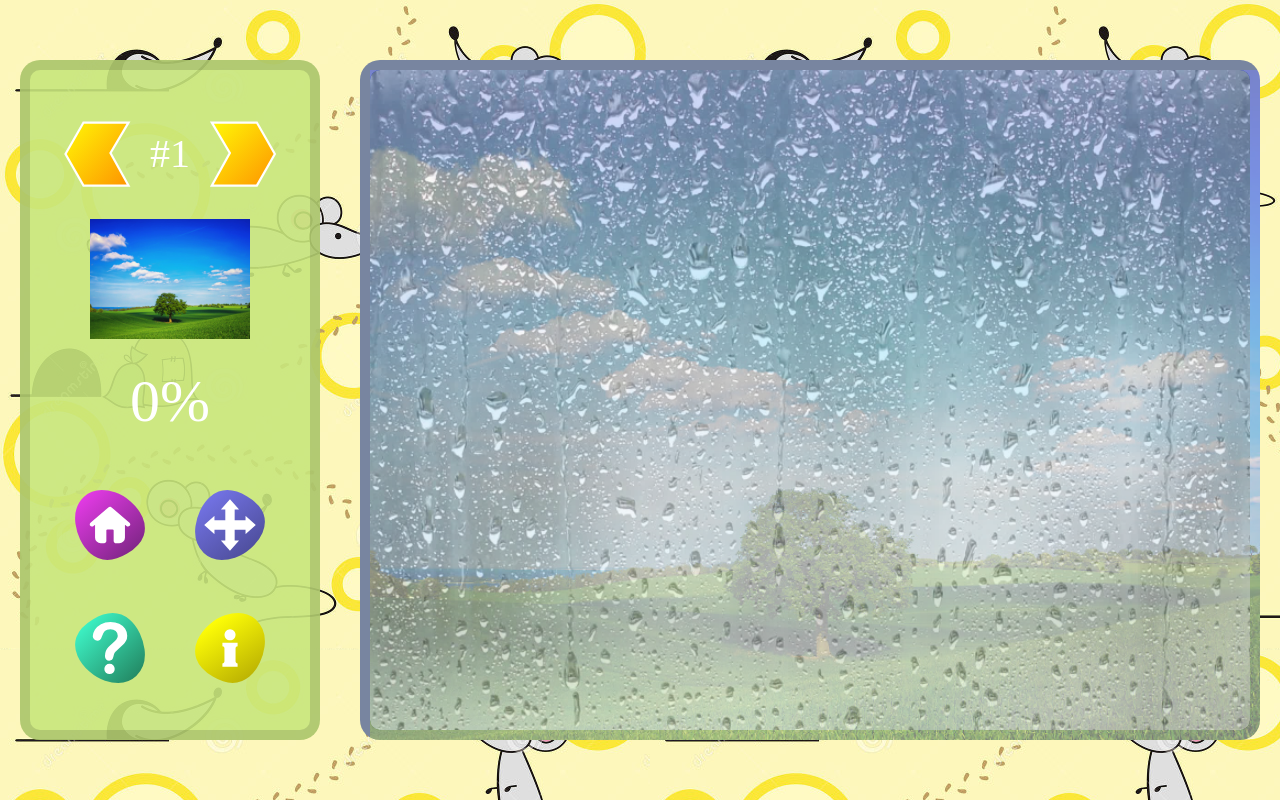
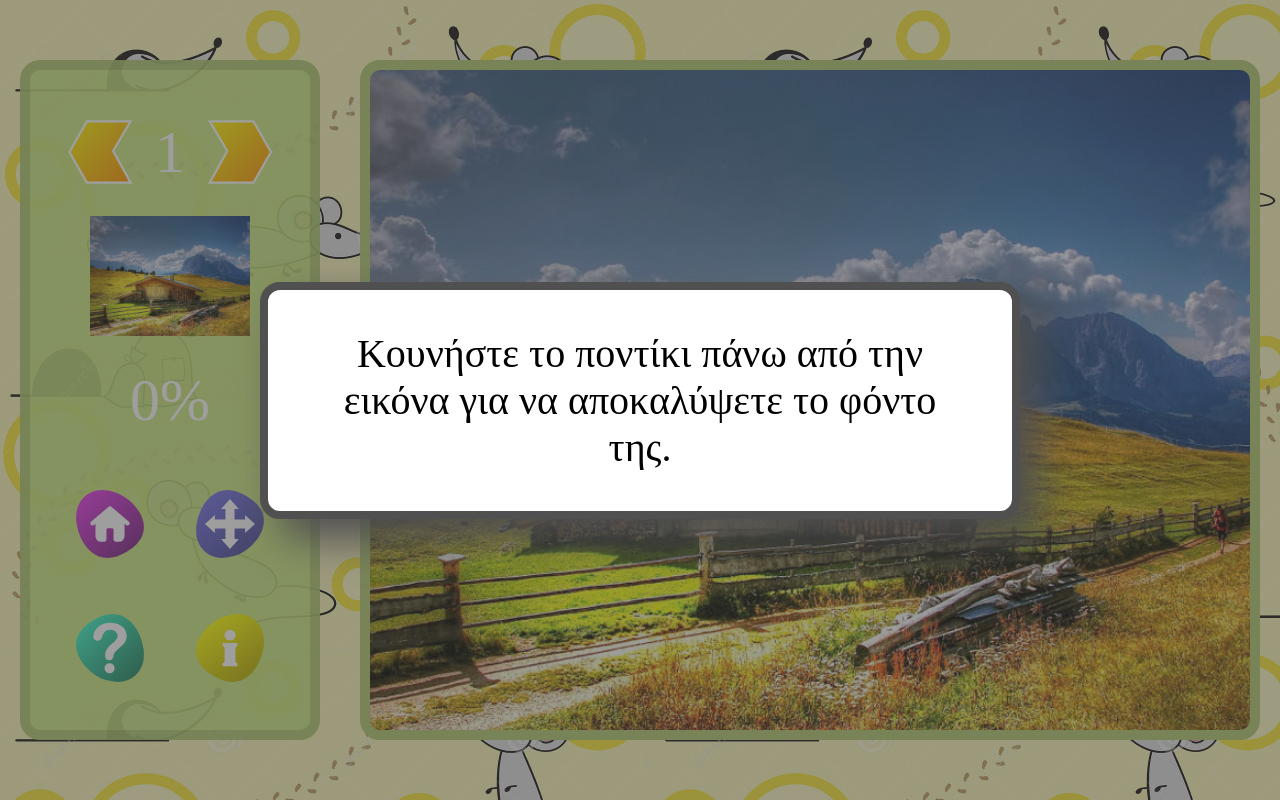
Before and after one commit to photodentro/erase, a plain HTML site: page index.html in a window 1280 px wide. Both pictures are taken after a click on the picture 110 px from the left and 648 px from the top of the page. Drawn offline with Linux system fonts and the light colour scheme.

Commit message:
Implement 4 levels.

```diff
--- a/activity.css
+++ b/activity.css
@@ -66,56 +66,30 @@ body {
   text-align: center;
 }
 
-#sidediv {
-  background-color: rgba(200,230,125,0.9);
-  border: 0.5em solid rgba(100,115,67,0.25);
-  border-radius: 1em;
-  height: 34em;
-  width: 15em;
-  padding: 1em;
-}
-
-.menuicon {
-  width: 4em;
-  height: 4em;
-  cursor: pointer;
-  border: 0.2em solid transparent;
-}
-
-.menuicon:hover {
-  border-: 0.2em solid skyblue;
-  -webkit-filter: brightness(120%) contrast(1.2);
-  filter: brightness(120%) contrast(1.2);
-}
-
-#level {
-  font-size: 2em;
-}
-
-#percent {
-  font-size: 3em;
-  margin: 0;
-}
-
 #maindiv {
   height: 34em;
   width: 45em;
+  -webkit-animation: menubar_animation;
+  animation-name: menubar_animation;
+  -webkit-animation-duration: 4s;
+  animation-duration: 4s;
 }
 
 #mainCanvas {
-  background: rgb(10,37,91) url('resource/background.jpg') no-repeat;
-  -webkit-background-size: 45em 34em;
-  -moz-background-size: 45em 34em;
-  -o-background-size: 45em 34em;
-  background-size: 45em 34em;
-  height: 34em;
-  width: 45em;
-  border: 0.5em solid rgba(230,230,230,0.5);
+  background: rgb(10,37,91) url('resource/background0.jpg') no-repeat center center;
+  -webkit-background-size: 44em 33em;
+  -moz-background-size: 44em 33em;
+  -o-background-size: 44em 33em;
+  background-size: 44em 33em;
+  height: 33em;
+  width: 44em;
+  border: 0.5em solid rgba(179,202,115,1);
+  box-sizing: content-box;  /* Otherwise some background is hidden under the canvas */
   border-radius: 1em;
 }
 
 #thumbCanvas {
-  background: rgb(10,37,91) url('resource/background.jpg') no-repeat;
+  background: rgb(10,37,91) url('resource/background0.jpg') no-repeat;
   -webkit-background-size: 8em 6em;
   -moz-background-size: 8em 6em;
   -o-background-size: 8em 6em;
@@ -123,3 +97,76 @@ body {
   height: 6em;
   width: 8em;
 }
+
+@-webkit-keyframes menubar_animation {
+  from { transform: scale(0); }
+}
+
+@keyframes menubar_animation {
+  from { transform: scale(0); }
+}
+
+#menubar {
+  height: 34em;
+  width: 15em;
+  padding: 1em;
+  display: flex;
+  align-items: center;
+  background-color: rgba(200,230,125,0.9);
+  border: 0.5em solid rgba(100,115,67,0.25);
+  border-radius: 1em;
+  -webkit-animation: menubar_animation;
+  animation-name: menubar_animation;
+  -webkit-animation-duration: 4s;
+  animation-duration: 4s;
+}
+
+#menubar img {
+  width: 3.5em;
+  height: 3.5em;
+  margin: 0.5em;
+  cursor: pointer;
+}
+
+#menubar img:hover {
+  -webkit-filter: brightness(120%) contrast(1.2);
+  filter: brightness(120%) contrast(1.2);
+  transform: scale(1.1);
+}
+
+#menubar img:active {
+  -webkit-filter: brightness(80%) contrast(1.2) !important;
+  filter: brightness(80%) contrast(1.2) !important;
+  transform: scale(1);
+}
+
+#menubar p {
+  display: inline;
+  font-size: 3em;
+  margin: 0;
+}
+
+#help {
+  display: none;  /* javascript toggles that to flex */
+  align-items: center;
+  justify-content: center;
+  position: fixed;
+  background-color: rgba(63,63,63,0.5);
+  width: 100%;
+  height: 100%;
+  top: 0;  /* IE and old webview ignore "fixed" for flex childs */
+  left: 0;
+}
+
+#help .dialog {
+  text-align: center;
+  width: 19em;
+  background-color: rgb(255,255,255);
+  color: rgb(0,0,0);
+  padding: 1em;
+  border: 0.2em solid rgb(80,80,80);
+  border-radius: 0.5em;
+  -webkit-filter: drop-shadow(0.5em 0.5em 0.5em rgb(80,80,80));
+  filter: drop-shadow(0.5em 0.5em 0.5em rgb(80,80,80));
+  font-size: 2em;
+}
--- a/activity.js
+++ b/activity.js
@@ -3,6 +3,12 @@ Copyright (C) 2018 Alkis Georgopoulos <alkisg@gmail.com>.
 SPDX-License-Identifier: CC-BY-SA-4.0
 */
 var act = null;  // activity object, see initActivity()
+
+function onError(message, source, lineno, colno, error) {
+  alert(sformat('Σφάλμα προγραμματιστή!\n'
+    + 'message: {}\nsource: {}\nlineno: {}\ncolno: {}\nerror: {}',
+  message, source, lineno, colno, error));
+}
 
 // ES6 string templates don't work in old Android WebView
 function sformat(format) {
@@ -24,18 +30,39 @@ function ge(element) {
   return document.getElementById(element);
 }
 
-function onPrevious(event) {
-  initActivity();
+function onResize(event) {
+  var w = window.innerWidth;
+  var h = window.innerHeight;
+  if (w / h < 640 / 360) {
+    document.body.style.fontSize = sformat('{}px', 10 * w / 640);
+  } else {
+    document.body.style.fontSize = sformat('{}px', 10 * h / 360);
+  }
 }
 
-function onNext(event) {
-  initActivity();
+function doPreventDefault(event) {
+  event.preventDefault();
 }
 
-function onToggleFullScreen(event) {
+function onHome(event) {
+  window.history.back();
+}
+
+function onHelp(event) {
+  ge('help').style.display = 'flex';
+}
+
+function onHelpHide(event) {
+  ge('help').style.display = '';
+}
+
+function onAbout(event) {
+  window.open('credits/index_DS_II.html');
+}
+
+function onFullScreen(event) {
   var doc = window.document;
   var docEl = doc.documentElement;
-
   var requestFullScreen = docEl.requestFullscreen || docEl.mozRequestFullScreen
     || docEl.webkitRequestFullScreen || docEl.msRequestFullscreen;
   var cancelFullScreen = doc.exitFullscreen || doc.mozCancelFullScreen
@@ -49,16 +76,12 @@ function onToggleFullScreen(event) {
   }
 }
 
-function onHome(event) {
-  window.history.back();
+function onPrevious(event) {
+  initLevel(act.level - 1);
 }
 
-function onHelp(event) {
-  alert('Κουνήστε το ποντίκι πάνω από την εικόνα για να αποκαλύψετε το φόντο της.');
-}
-
-function onAbout(event) {
-  window.open('credits/index_DS_II.html');
+function onNext(event) {
+  initLevel(act.level + 1);
 }
 
 function drawLine(pt1, pt2) {
@@ -129,17 +152,13 @@ function localCoords(event) {
 }
 
 function onMouseOver(event) {
-  if (act) {
-    act.pt = localCoords(event);
-    drawLine(act.pt, act.pt);
-  }
+  act.pt = localCoords(event);
+  drawLine(act.pt, act.pt);
 }
 
 function onMouseOut(event) {
-  if (act) {
-    drawLine(act.pt, localCoords(event));
-    act.pt = { x: -1, y: -1 };
-  }
+  drawLine(act.pt, localCoords(event));
+  act.pt = { x: -1, y: -1 };
 }
 
 function onMouseMove(event) {
@@ -150,12 +169,16 @@ function onMouseMove(event) {
 }
 
 function touchToMouseEvent(event, strMouseEvent) {
-  var touch = event.touches[0];
-  var mouseEvent = new MouseEvent(strMouseEvent, {
-    clientX: touch.clientX,
-    clientY: touch.clientY,
+  var mouseEvent;
+
+  if (strMouseEvent !== 'mouseup') {
+    act.mouseX = event.touches[0].clientX;
+    act.mouseY = event.touches[0].clientY;
+  }
+  mouseEvent = new MouseEvent(strMouseEvent, {
+    clientX: act.mouseX,
+    clientY: act.mouseY,
   });
-
   act.canvas.dispatchEvent(mouseEvent);
 }
 
@@ -171,55 +194,76 @@ function onTouchEnd(event) {
   touchToMouseEvent(event, 'mouseup');
 }
 
-function onResize() {
-  var w = window.innerWidth;
-  var h = window.innerHeight;
-  if (w / h < 640 / 360) {
-    document.body.style.fontSize = sformat('{}px', 10 * w / 640);
-  } else {
-    document.body.style.fontSize = sformat('{}px', 10 * h / 360);
-  }
+function initLevel(newLevel) {
+  // Internal level number is zero-based; but we display it as 1-based.
+  // We allow/fix newLevel if it's outside its proper range.
+  var numLevels = 4;
+  var ctc;
+  var ctt;
+
+  act.level = (newLevel + numLevels) % numLevels;
+  ctc = act.canvas.getContext('2d');
+  ctc.globalCompositeOperation = 'copy';
+  ctc.globalAlpha = act.alphas[act.level];
+  ge('mainCanvas').style.backgroundImage = sformat('url(resource/background{}.jpg)', act.level);
+  ge('thumbCanvas').style.backgroundImage = ge('mainCanvas').style.backgroundImage;
+  ctc.drawImage(act.foregrounds[act.level], 0, 0, ctc.canvas.width, ctc.canvas.height);
+  ctt = act.thumb.getContext('2d');
+  ctt.globalCompositeOperation = 'copy';
+  ctt.clearRect(0, 0, ctt.canvas.width, ctt.canvas.height);
+  ge('percent').innerHTML = '0%';
+  ge('level').innerHTML = act.level + 1;
 }
 
-function addEvents() {
-  document.body.onresize = onResize;
-  ge('bar_previous').onclick = onPrevious;
-  ge('bar_next').onclick = onNext;
-  ge('bar_home').onclick = onHome;
-  ge('bar_fullscreen').onclick = onToggleFullScreen;
-  ge('bar_help').onclick = onHelp;
-  ge('bar_about').onclick = onAbout;
+function initActivity() {
+  var i;
+
+  act = {
+    level: 0,
+    pt: { x: -1, y: -1 },
+    thumb: ge('thumbCanvas'),
+    canvas: ge('mainCanvas'),
+    alphas: [0.8, 1, 1],
+    backgrounds: [],
+    foregrounds: [],
+    mouseX: 0,  // The ontouchend event doesn't contain any coords,
+    mouseY: 0,  // so we keep the last ontouchmove ones.
+  };
+  onResize();
+  // Image preloading
+  for (i = 0; i < 4; i += 1) {
+    act.backgrounds.push(new Image());
+    act.backgrounds[i].src = sformat('resource/background{}.jpg', i);
+    act.foregrounds.push(new Image());
+    act.foregrounds[i].src = sformat('resource/foreground{}.jpg', i);
+  }
+  ge('foreground').src = act.foregrounds[1].src;
   ge('mainCanvas').onmouseover = onMouseOver;
   ge('mainCanvas').onmouseout = onMouseOut;
   ge('mainCanvas').onmousemove = onMouseMove;
   ge('mainCanvas').ontouchstart = onTouchStart;
   ge('mainCanvas').ontouchmove = onTouchMove;
   ge('mainCanvas').ontouchend = onTouchEnd;
+  document.body.onresize = onResize;
+  document.body.oncontextmenu = doPreventDefault;
+  ge('bar_home').onclick = onHome;
+  ge('bar_help').onclick = onHelp;
+  ge('help').onclick = onHelpHide;
+  ge('bar_about').onclick = onAbout;
+  ge('bar_fullscreen').onclick = onFullScreen;
+  ge('bar_previous').onclick = onPrevious;
+  ge('bar_next').onclick = onNext;
+  for (i = 0; i < document.images.length; i += 1) {
+    document.images[i].ondragstart = doPreventDefault;
+  }
+  initLevel(act.level);
 }
 
-function initActivity() {
-  var ctc;
-  var ctt;
-  var img;
-
-  if (!act) {  // first run
-    addEvents();
-  }
-  act = {
-    pt: { x: -1, y: -1 },
-    thumb: ge('thumbCanvas'),
-    canvas: ge('mainCanvas'),
-  };
-  ctc = act.canvas.getContext('2d');
-  ctc.globalCompositeOperation = 'copy';
-  ctc.globalAlpha = 0.8;
-  img = ge('foreground');
-  ctc.drawImage(img, 0, 0, ctc.canvas.width, ctc.canvas.height);
-  ctt = act.thumb.getContext('2d');
-  ctt.globalCompositeOperation = 'copy';
-  ctt.clearRect(0, 0, ctt.canvas.width, ctt.canvas.height);
-  ge('percent').innerHTML = '0%';
+window.onerror = onError;
+window.onload = initActivity;
+// Call onResize even before the images are loaded
+if (document.readyState === 'loading') {
+  document.addEventListener('DOMContentLoaded', onResize);
+} else {  // `DOMContentLoaded` already fired
   onResize();
 }
-
-window.onload = initActivity;
--- a/index.html
+++ b/index.html
@@ -5,18 +5,18 @@ SPDX-License-Identifier: CC-BY-SA-4.0
 -->
 <html lang="el" class="fvp">
 <head>
-  <meta charset="UTF-8"/>
+  <meta charset="UTF-8">
   <title>Σβήσιμο οθόνης με σύρσιμο του ποντικιού</title>
   <link rel="stylesheet" type="text/css" href="activity.css">
   <script src="activity.js"></script>
 </head>
 <body class="fvp fhp">
 <div id="topdiv">
-  <div id="sidediv" class="fvp">
+  <div id="menubar" class="fvp">
     <div class="fvc fhp">
-      <img id="bar_previous" src="resource/bar_previous.svg" alt="Προηγούμενο" title="Προηγούμενο" class="menuicon">
+      <img id="bar_previous" src="resource/bar_previous.svg" alt="Προηγούμενο" title="Προηγούμενο">
       <p id="level">#1</p>
-      <img id="bar_next" src="resource/bar_next.svg" alt="Επόμενο" title="Επόμενο" class="menuicon">
+      <img id="bar_next" src="resource/bar_next.svg" alt="Επόμενο" title="Επόμενο">
     </div>
     <div class="fvc fhp">
       <canvas id="thumbCanvas" width="8" height="6">
@@ -27,20 +27,21 @@ SPDX-License-Identifier: CC-BY-SA-4.0
       <p id="percent">0%</p>
     </div>
     <div class="fvc fhp">
-      <img id="bar_home" src="resource/bar_home.svg" alt="Αρχική" title="Επιστροφή στην αρχική σελίδα" class="menuicon">
-      <img id="bar_fullscreen" src="resource/bar_fullscreen.svg" alt="Πλήρης οθόνη" title="Πλήρης οθόνη" class="menuicon">
+      <img id="bar_home" src="resource/bar_home.svg" alt="Αρχική" title="Επιστροφή στην αρχική σελίδα">
+      <img id="bar_fullscreen" src="resource/bar_fullscreen.svg" alt="Πλήρης οθόνη" title="Πλήρης οθόνη">
     </div>
     <div class="fvc fhp">
-      <img id="bar_help" src="resource/bar_help.svg" alt="Βοήθεια" title="Βοήθεια" class="menuicon">
-      <img id="bar_about" src="resource/bar_about.svg" alt="Περί" title="Περί" class="menuicon">
+      <img id="bar_help" src="resource/bar_help.svg" alt="Βοήθεια" title="Βοήθεια">
+      <img id="bar_about" src="resource/bar_about.svg" alt="Περί" title="Περί">
     </div>
   </div>
   <div id="maindiv" class="fvp fhp">
     <canvas id="mainCanvas" width="800" height="600">
       Your browser doesn't support HTML5!
     </canvas>
-    <img id="foreground" src="resource/foreground.jpg" class="hidden">
+    <img id="foreground" src="resource/foreground0.jpg" alt="" class="hidden">
   </div>
 </div>
+<div id="help"><div class="dialog">Κουνήστε το ποντίκι πάνω από την εικόνα για να αποκαλύψετε το φόντο της.</div></div>
 </body>
 </html>
```
Also changed, not shown: resource/background.jpg (deleted), resource/background0.jpg (added), resource/background1.jpg (added), resource/background2.jpg (added), resource/background3.jpg (added), resource/foreground.jpg (deleted), resource/foreground0.jpg (added), resource/foreground1.jpg (added), resource/foreground2.jpg (added), resource/foreground3.jpg (added), resource/license.txt.
